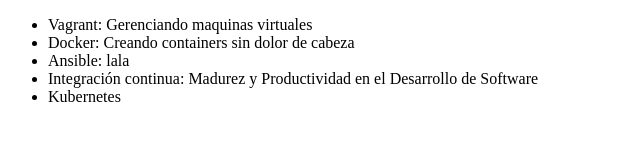
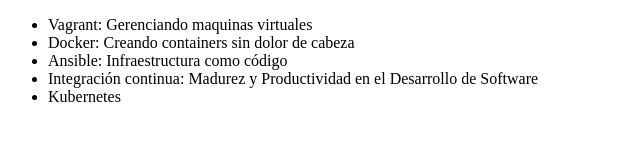
Before and after one commit to BrunoOMV/alura-git, a plain HTML site: page index.html in a window 1280 px wide. Shown: the whole page, without its empty margins (0-640 px from the left). Drawn offline with Linux system fonts and the light colour scheme.

Commit message:
Cambiando el nombre del curso de Ansible

```diff
--- a/index.html
+++ b/index.html
@@ -8,7 +8,7 @@
      <ul>
          <li> Vagrant: Gerenciando maquinas virtuales </li>
          <li> Docker: Creando containers sin dolor de cabeza</li>
-         <li> Ansible: lala </li>
+         <li> Ansible: Infraestructura como código</li>
          <li> Integración continua: Madurez y Productividad en el Desarrollo de Software</li>
          <li>Kubernetes</li>
      </ul>
```
